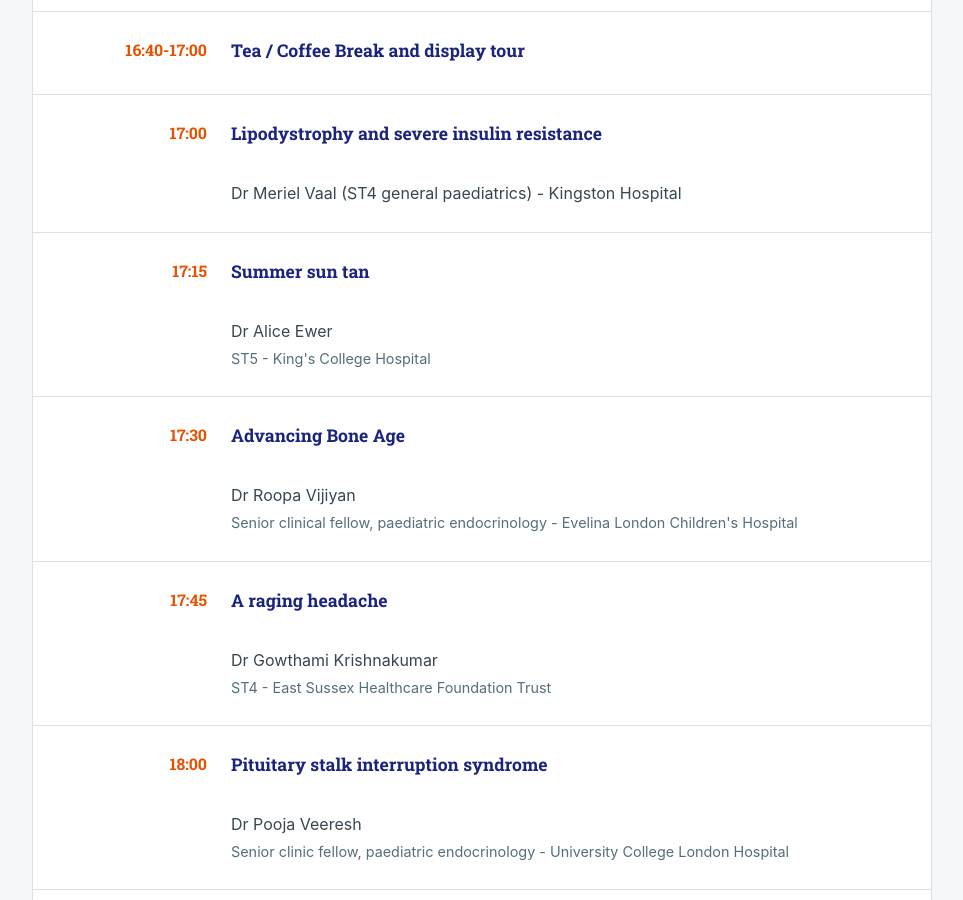
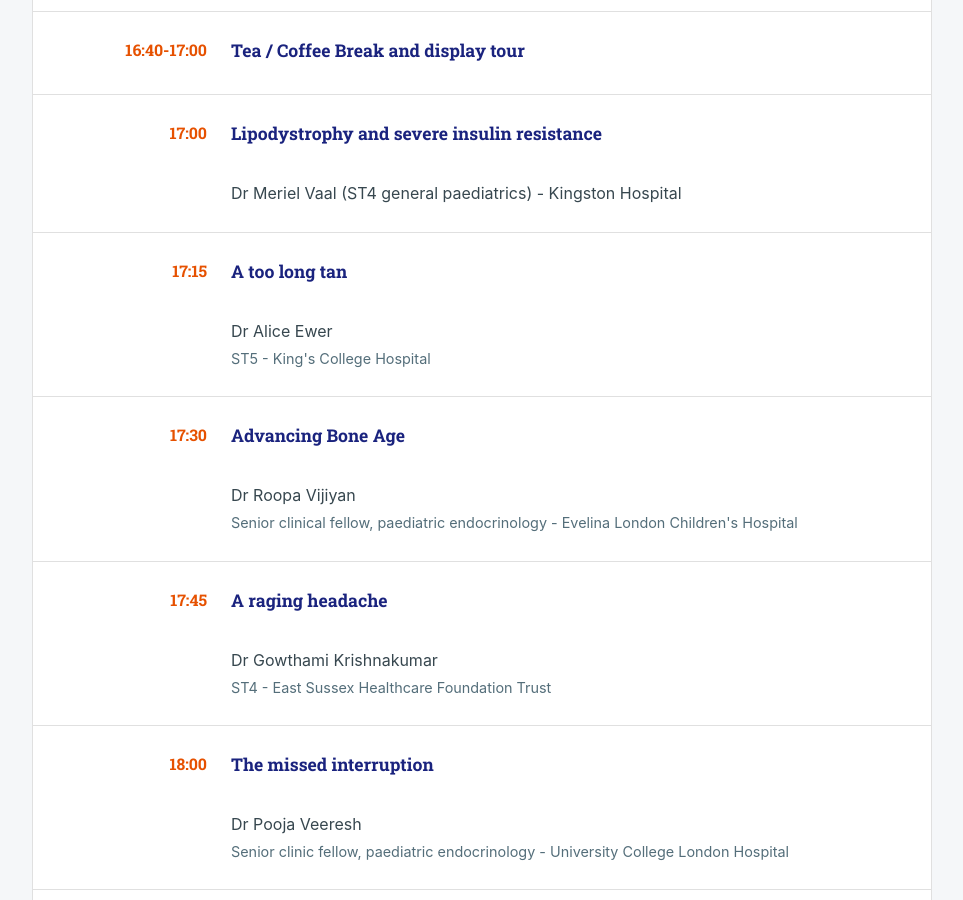
Before and after one commit to eatyourpeas/stpeg, a Jekyll site: the page built from _events/autumn-2025.md, in a window 1280 px wide and 900 px high, scrolled down 2388 px. Shown: the whole window, without its empty margins (158-1121 px from the left). Built offline with Jekyll 4.4.1, drawn with Linux system fonts in a browser that asks for light colours.

Commit message:
titles change

```diff
--- a/_events/autumn-2025.md
+++ b/_events/autumn-2025.md
@@ -35,7 +35,7 @@ schedule:
     speaker: "Dr Meriel Vaal (ST4 general paediatrics) - Kingston Hospital"
     description: ""
   - time: "17:15"
-    title: "Summer sun tan"
+    title: "A too long tan"
     speaker: "Dr Alice Ewer"
     description: "ST5 - King's College Hospital"
   - time: "17:30"
@@ -47,7 +47,7 @@ schedule:
     speaker: "Dr Gowthami Krishnakumar"
     description: "ST4 - East Sussex Healthcare Foundation Trust"
   - time: "18:00"
-    title: "Pituitary stalk interruption syndrome"
+    title: "The missed interruption"
     speaker: "Dr Pooja Veeresh "
     description: "Senior clinic fellow, paediatric endocrinology - University College London Hospital"
   - time: "18:15"
```
